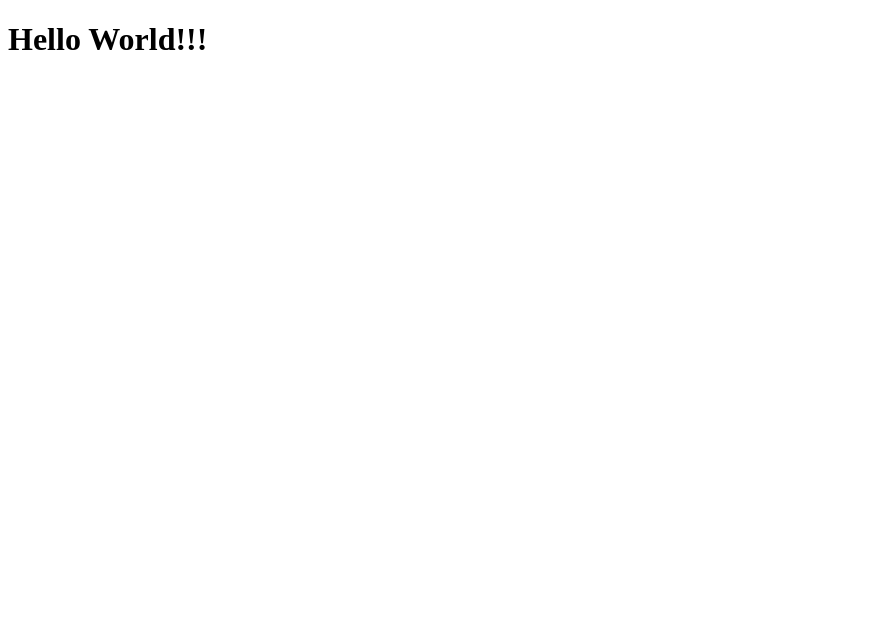
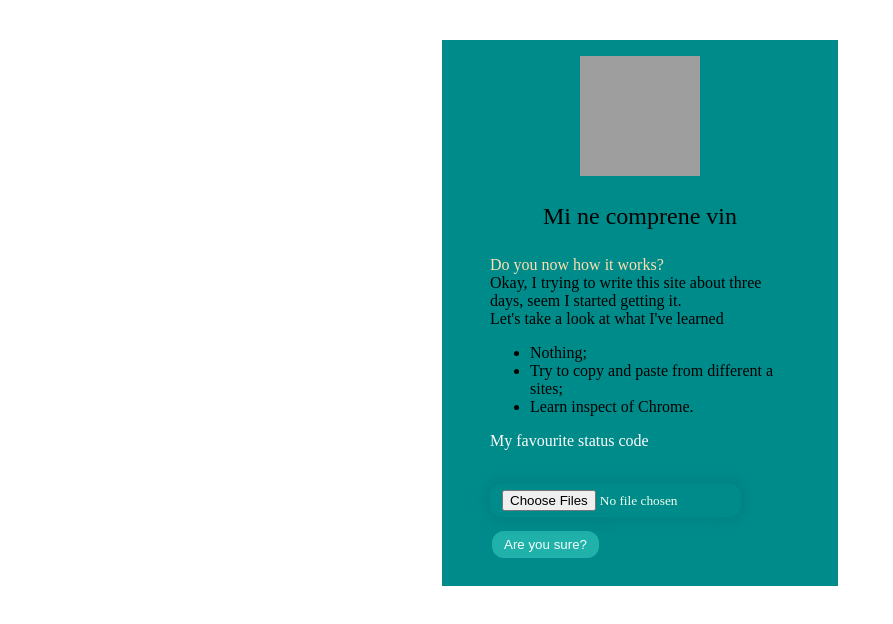
Before and after one commit to DaDvoy/WebServer, a plain HTML site: page public/index.html in a window 1280 px wide. Shown: the whole page, without its empty margins (0-893 px from the left). Drawn offline with Linux system fonts and the light colour scheme.

Commit message:
fixed the prossecing of body, add index.html(dino)

```diff
--- a/public/index.html
+++ b/public/index.html
@@ -1,18 +1,218 @@
 <!DOCTYPE html>
 <html>
 <head>
-		<meta charset="UTF-8">
-		<meta name="viewport" content="width=device-width, initial-scale=1.0">
-		<title>root page</title>
+	<meta charset=UTF-8">
+	<meta name="color-scheme" content="light dark">
+
+
 	<style>
-			header {
-			 text-allign: center;
+		body {
+			-webkit-font-smoothing: antialiased;
+			font-size: 100%;
+			margin: 0;
 		}
+
+		.content {
+			background-color: rgb(0, 139, 139);       //76, 146, 143
+		color: rgb(255, 245, 238);
+		//"font-size: calc(100% - 2px);
+		line-height: calc(100% + 6px);
+			min-width: 240px;
+		}
+
+		.icon {
+			content: url(https://pngimg.com/uploads/dinosaur/dinosaur_PNG16570.png); /*here are Dino*/
+			height: 120px;
+			width: 120px;
+		}
+
+		h1 {
+			font-size:calc(100% + 8px);
+			font-weight: 400;
+			line-height: calc(100% + 8px);
+		}
+
+		.h1 {
+			margin-inline-end: auto;
+			margin-inline-start: auto;
+		}
+
+		.take-more-info {
+			color: rgb(255, 250, 250);
+			text-decoration: none;  /*если это строку закоментить, то переход на 418 будет подчеркнут*/
+		}
+
+		@media (max-width: 100px), (max-height: 100px) {
+			.content {
+				font-size: calc(100% - 4px);
+				line-height: calc(100% + 6px);
+			}
+			h1 {
+				font-size:calc(100% + 8px);
+				font-weight: 400;
+				line-height: calc(100% + 8px);
+			}
+		}
+
+		.content {
+			margin-inline-end: auto;
+			margin-inline-start: auto;
+			max-width: 300px;
+		}
+
+		.icon {
+			margin-inline-end: auto;
+			margin-inline-start: auto;
+		}
+		h1 {
+			text-align: center;
+		}
+		/* format of location*/
+		@media (min-width: 720px) {
+			.icon,
+			h1,
+			#subtitle,
+			.learn-more-button {
+				margin-top: 0.5rem;
+			}
+
+			.icon,
+			h1,
+			#subtitle,
+			.bulletpoints,
+			#cookie-controls {
+				margin-bottom: 1.5rem;
+			}
+
+			.content {
+				margin-top: 40px;
+				min-width: 240px;
+				padding: 8px 48px 24px;
+			}
+
+			#some-text em {
+				display: block;
+			}
+
+			em {
+				color: #FFDEAD;
+				font-style: normal;
+			}
+
+
+			p {
+				display: block;
+				margin-block-start: 1em;
+				margin-block-end: 1em;
+				margin-inline-start: 0px;
+				margin-inline-end: 0px;
+			}
+			input[type=file] {
+				padding: 10px;
+				font-family: inherit;
+				font-weight: 400;
+			}
+			input[type=file] {
+				padding:10px;
+				margin:10px 0; /*add top and bottom margin*/
+				font-weight: 400;
+			}
+
+			input[type=file] {
+				color: #F0FFF0;
+				padding:10px;
+				border:0;
+				padding: 0.375rem 0.75rem;
+				box-shadow:0 0 15px 4px rgb(0, 128, 128);
+				border-radius: 0.75rem;
+				transition: border-color 0.15s ease-in-out, box-shadow 0.15s ease-in-out;
+			}
+
+			input[type=submit] {
+				color: #696969;
+				display: block;
+				padding:10px;
+				border:0;
+				padding: 0.375rem 0.75rem;
+				box-shadow:0 0 15px 4px rgb(0, 139, 139);
+				border-radius: 0.75rem;
+				transition: border-color 0.15s ease-in-out, box-shadow 0.15s ease-in-out;
+			}
+			input[type=submit]:focus {
+				background-color: lightblue;
+			}
+			input[type=submit]:focus {
+				border: 3px solid #555;
+			}
+			input[type=file] {
+				-webkit-transition: width 0.4s ease-in-out;
+				transition: width 0.4s ease-in-out;
+			}
+
+			input[type=file]:focus {
+				width: 100%;
+			}
+			input[type=submit]{
+				background-color: #20B2AA;
+				border: none;
+				color: MintCream;
+				padding: 6px 12px;
+				text-decoration: none;
+				margin: 4px 2px;
+				cursor: pointer;
+			}
+
+			input[type=file] {
+				align-items: center;
+			}
+
 	</style>
+
+
+
+</head>
+<head>
+	<meta charset=UTF-8">
+	<meta name="color-scheme" content="light dark">
+	<title>What do you want?</title>
 </head>
 <body>
-		<h1>
-			Hello World!!!
-		</h1>
+<div class="content">
+	<div class="icon" role="presentation" alt></div>
+	<h1>Mi ne comprene vin</h1>
+	<div id="How it works:">
+		<div id="some-text" >
+			<em>Do you now how it works?</em>
+			Okay, I trying to write this site about three days, seem I started getting it.
+		</div>
+		<div class="marker">
+			Let's take a look at what I've learned
+			<ul>
+				<li>
+					Nothing;
+				</li>
+				<li>
+					Try to copy and paste from different a sites;
+				</li>
+				<li>
+					Learn inspect of Chrome.
+				</li>
+			</ul>
+		</div>
+		<p id="subtitle">
+			<a class="take-more-info" href="https://www.google.com/teapot"> My favourite status code</a>  <!-- /*here are link for "take more info"/*-->
+		</p>
+	</div>
+
+	<div class="input">
+		<form action="upload" method="POST" enctype="multipart/form-data">
+			<input type="file"  multiple>
+			<br/>
+			<input type="submit" value="Are you sure?">
+		</form>
+	</div>
+
+
+</div>
 </body>
 </html>
```
Also changed, not shown: public/error.html (+0 -4 lines), 6 other files. Lines whose indentation alone changed are shown as unchanged.
